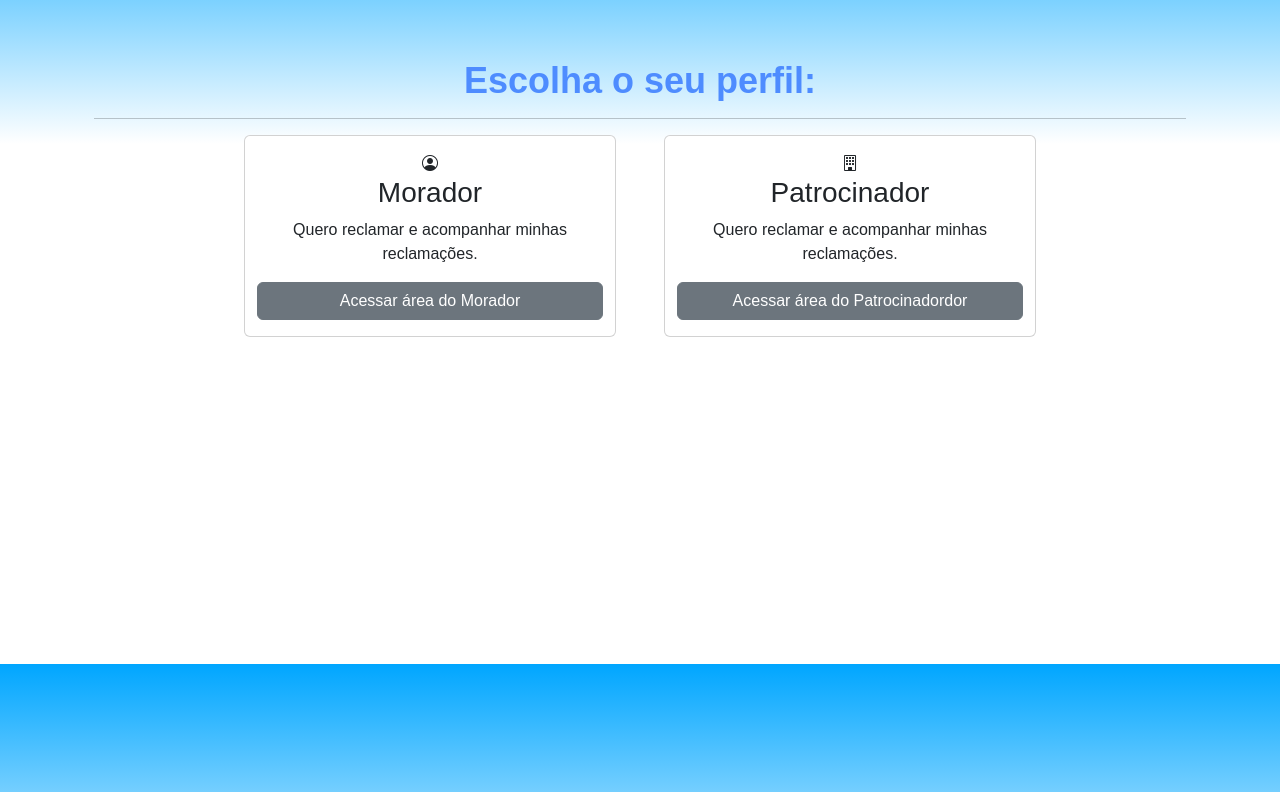
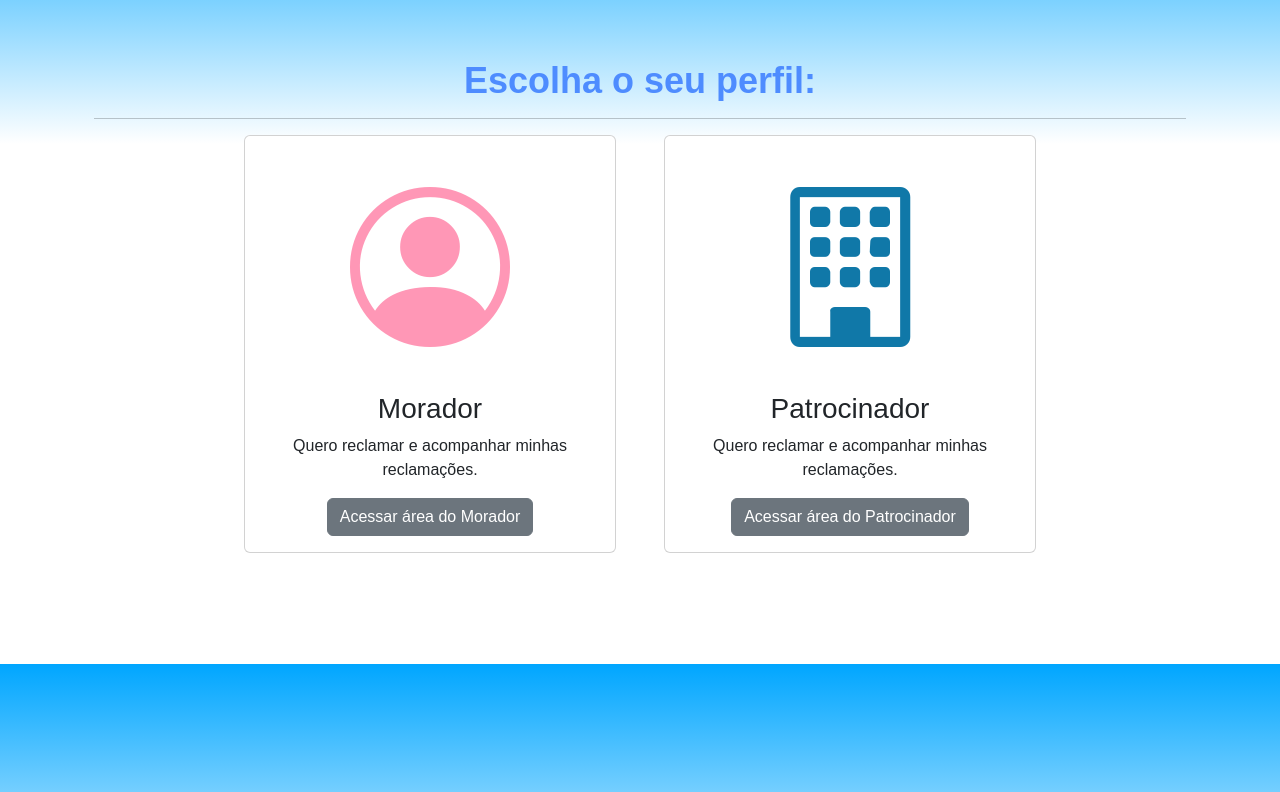
Before and after one commit to ComputerPhilosophe/Reclames, a FastAPI app: page /entrar in a window 1280 px wide. Shown: the part 136-928 px from the top of the page. Run offline with FastAPI, Linux system fonts and the light colour scheme; some libraries are stand-ins or nearby versions.

Commit message:
Pagina entrar criada

```diff
--- a/templates/main/pages/entrar.html
+++ b/templates/main/pages/entrar.html
@@ -1,6 +1,21 @@
 {% extends "pages/base.html" %}
 {% block subtitulo %}Login{% endblock %}
 {% block conteudo %}
+<style>
+    .icon-rosa {
+      color: #FF97B6;
+      font-size: 10rem; /* Ajuste o valor conforme necessário */
+    }
+    .icon-azul{
+        color: #1078A8;
+        font-size: 10rem;
+    }
+
+    .custom-card {
+          width: 300px; /* Ajuste a largura conforme necessário */
+          height: 400px; /* Ajuste a altura conforme necessário */
+        }
+  </style>
 <main>
     <div class="container">
         <h3 class="text-center texto-azul"><br>Escolha o seu perfil:<br></h3>
@@ -8,29 +23,20 @@
     </div>
     <div class="container ">
         <div class="row d-flex justify-content-center align-items-stretch gap-5 ">
-
             <div class="card col-4 text-center">
-                <i class="bi bi-person-circle mt-3">
-
+                <i class="bi bi-person-circle mt-3 icon-rosa bi-3x"></i>
                 </i>
                 <h3>Morador</h3>
                 <p>Quero reclamar e acompanhar minhas reclamações.</p>
-                <button type="button" class="btn btn-secondary mb-3">Acessar área do Morador</button>
-
-
+                <a href="/cadastro" class="nav-link"><button type="button" class="btn btn-secondary mb-3">Acessar área do Morador</button></a>
             </div>
-
             <div class="card col-4 text-center">
-                <i class="bi bi-building mt-3"></i>
-
+                <i class="bi bi-building mt-3 icon-azul"></i>
                 <h3>Patrocinador</h3>
                 <p>Quero reclamar e acompanhar minhas reclamações.</p>
-                <button type="button" class="btn btn-secondary mb-3">Acessar área do Patrocinadordor</button>
-
-
+                <a href="/cadastro" class="nav-link"><button type="button" class="btn btn-secondary mb-3">Acessar área do Patrocinador</button></a>
             </div>
         </div>
     </div>
 </main>
-
 {% endblock %}
```
Also changed, not shown: templates/main/pages/cadastro.html (+8 -0 lines), templates/main/pages/login_morador.html (added), templates/main/pages/login_patrocinador.html (added).
